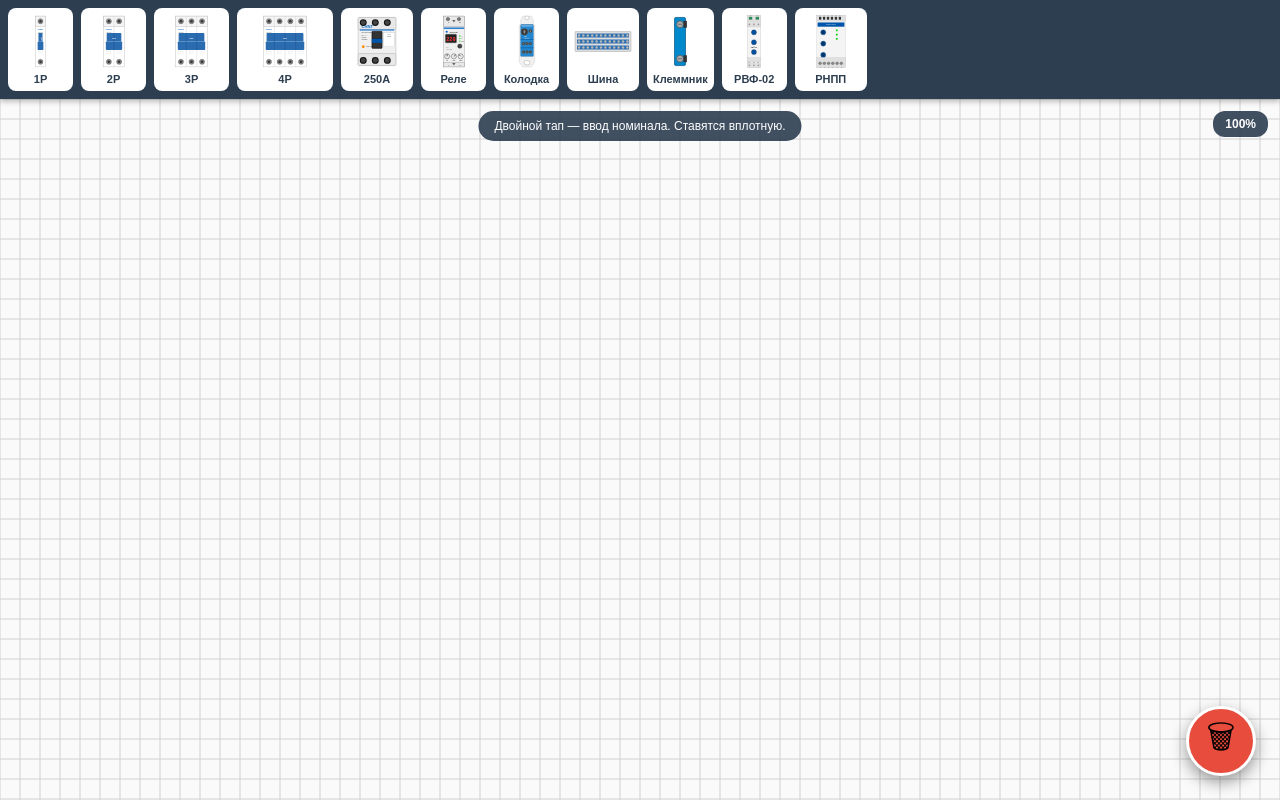
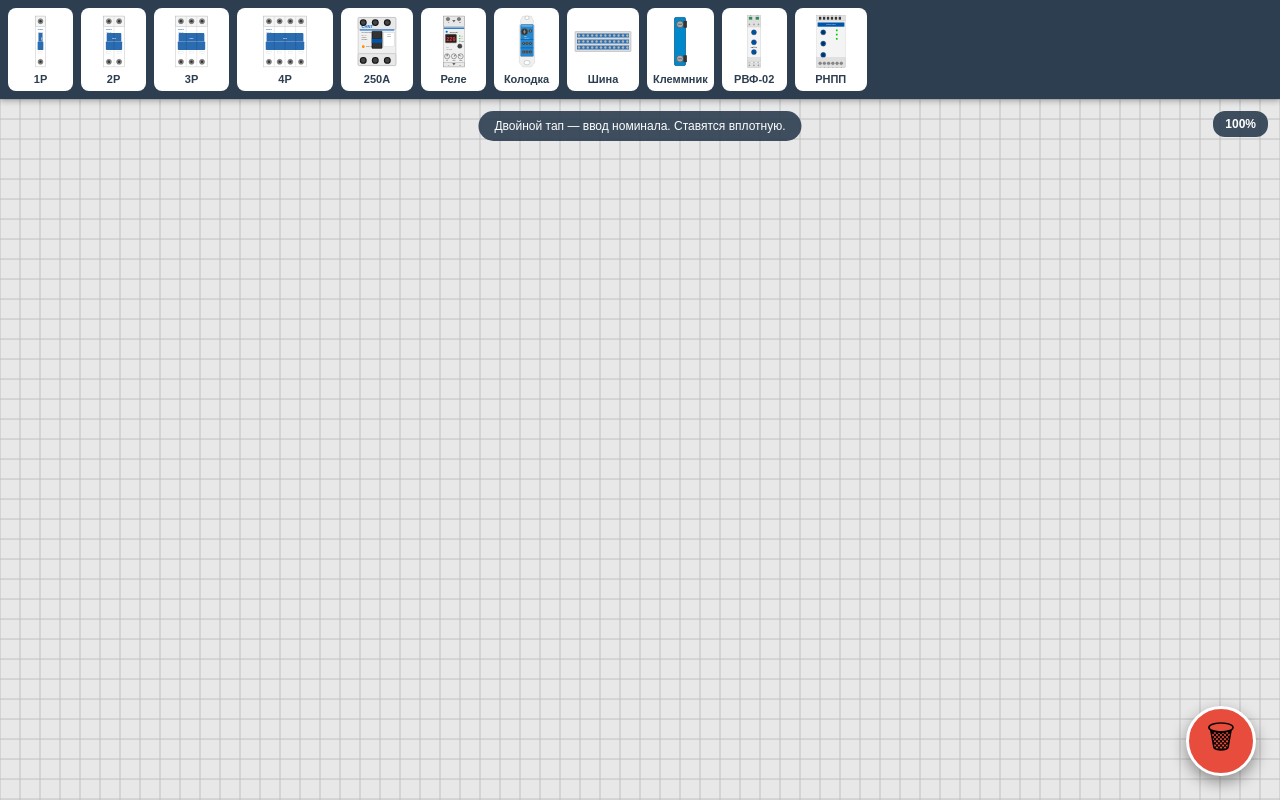
Before and after one commit to ttaannkk115-gif/klient, a plain HTML site: page index.html in a window 1280 px wide. Drawn offline with Linux system fonts and the light colour scheme.

Commit message:
Update index.html

```diff
--- a/index.html
+++ b/index.html
@@ -54,7 +54,7 @@
     flex: 1;
     position: relative;
     overflow: hidden;
-    background-color: #fafafa;
+    background-color: #e8e8e8; /* <--- СДЕЛАЛИ СЕРЫМ */
     touch-action: none;
     width: 100%;
   }
@@ -718,11 +718,19 @@ function drawGrid() {
   const rect = workspace.getBoundingClientRect();
   const w = rect.width; const h = rect.height;
   ctx.clearRect(0, 0, w, h);
-  ctx.fillStyle = '#fafafa'; ctx.fillRect(0, 0, w, h);
+
+  // Заливаем фон серым (чуть светлее, чем сам фон, чтобы сетка выделялась)
+  ctx.fillStyle = '#e8e8e8'; // <--- Цвет фона
+  ctx.fillRect(0, 0, w, h);
+
   const step = GRID_BASE * zoom;
   const offsetX = panX % step; const offsetY = panY % step;
-  ctx.strokeStyle = '#d0d0d0'; ctx.lineWidth = 1;
+
+  // Делаем линии сетки более контрастными (темно-серыми)
+  ctx.strokeStyle = '#c0c0c0'; // <--- Цвет линий сетки
+  ctx.lineWidth = 1;
   ctx.beginPath();
+
   for (let x = offsetX; x <= w; x += step) { ctx.moveTo(x, 0); ctx.lineTo(x, h); }
   for (let y = offsetY; y <= h; y += step) { ctx.moveTo(0, y); ctx.lineTo(w, y); }
   ctx.stroke();
```
